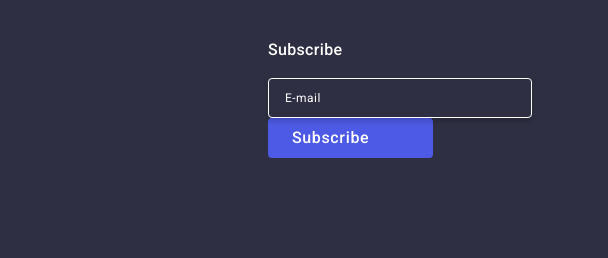
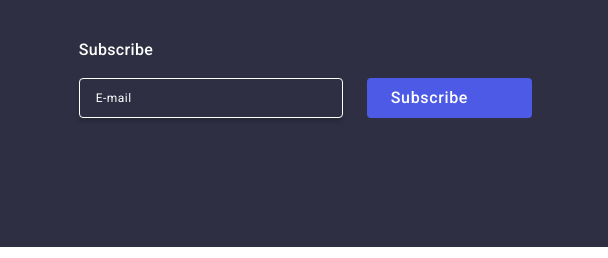
Before and after one commit to IvanKasich/goit-markup-hw-05, a plain HTML site: page index.html in a window 1280 px wide. Shown: the part 3245-3503 px from the top of the page, 672-1280 px from the left. Drawn offline with nearby package versions, Linux system fonts and the light colour scheme.

Commit message:
markup fix

```diff
--- a/css/styles.css
+++ b/css/styles.css
@@ -421,7 +421,7 @@ ol {
 .footer .soc-link:focus {
   background-color: #31d0aa;
 }
-.footer-form {
+.footer-form-wrap {
   margin-left: auto;
 }
 .footer-form-title {
@@ -432,10 +432,8 @@ ol {
   color: #fff;
   margin-bottom: 16px;
 }
-.footer-form-wrap {
-  display: flex;
-}
-.footer-label {
+
+.footer-form {
   display: flex;
   gap: 24px;
 }
@@ -464,11 +462,12 @@ ol {
   align-items: center;
   justify-content: center;
   flex-direction: row;
-  gap: 16px;
+
   border-radius: 4px;
   padding: 8px 24px;
-  width: 165px;
+  min-width: 165px;
   height: 40px;
+
   background-color: #4d5ae5;
   border: none;
   font-weight: 500;
@@ -481,6 +480,7 @@ ol {
   transition: background-color 250ms cubic-bezier(0.4, 0, 0.2, 1);
 }
 .footer-button-icon {
+  margin-left: 16px;
   fill: #fff;
 }
 .footer-form-btn:hover,
@@ -528,6 +528,7 @@ ol {
   position: absolute;
   top: 24px;
   right: 24px;
+  padding: 0;
   border-radius: 50%;
   background-color: #e7e9fc;
   border: 1px solid rgba(0, 0, 0, 0.1);
@@ -537,11 +538,13 @@ ol {
   justify-content: center;
   align-items: center;
   cursor: pointer;
-  transition: background-color 250ms cubic-bezier(0.4, 0, 0.2, 1);
+  transition: background-color 250ms cubic-bezier(0.4, 0, 0.2, 1),
+    border 250ms cubic-bezier(0.4, 0, 0.2, 1);
 }
 .modal-close:hover,
 .modal-close:focus {
   background-color: #404bbf;
+  border: none;
 }
 .modal-close:hover .modal-close-icon,
 .modal-close:focus .modal-close-icon {
--- a/index.html
+++ b/index.html
@@ -505,36 +505,48 @@
             </li>
           </ul>
         </div>
-        <div class="footer-form">
+        <div class="footer-form-wrap">
           <p class="footer-form-title">Subscribe</p>
 
+          <form class="footer-form">
             <label class="footer-label"
               ><input
                 type="email"
                 name="subscribe"
                 class="footer-form-input"
-              placeholder="E-mail" /></label
-          ><button type="button" class="footer-form-btn">
+                placeholder="E-mail"
+            /></label>
+
+            <button type="button" class="footer-form-btn" type="submit">
               Subscribe
               <svg class="footer-button-icon" width="24" height="24">
                 <use href="./images/icons.svg#icon-send"></use>
               </svg>
             </button>
+          </form>
         </div>
       </div>
     </footer>
     <div class="modal-overlay" data-modal>
       <div class="modal">
+        <form action="">
           <button class="modal-close" type="button" data-modal-close>
             <svg class="modal-close-icon" width="8" height="8">
               <use href="./images/icons.svg#icon-close"></use>
             </svg>
           </button>
-        <p class="modal-title">Leave your contacts and we will call you back</p>
+          <p class="modal-title">
+            Leave your contacts and we will call you back
+          </p>
           <div class="modal-wrap">
             <label for="user-name" class="modal-label">Name</label>
             <div class="modal-thumb">
-            <input class="modal-input" type="text" id="user-name" name="name" />
+              <input
+                class="modal-input"
+                type="text"
+                id="user-name"
+                name="name"
+              />
               <svg class="modal-input-icon" width="12" height="12">
                 <use href="./images/icons.svg#icon-name"></use>
               </svg>
@@ -600,7 +612,8 @@
               >
             </label>
           </div>
-        <button class="modal-button" type="button">Send</button>
+          <button class="modal-button" type="submit">Send</button>
+        </form>
       </div>
     </div>
     <script src="./js/modal.js"></script>
```
Lines whose indentation alone changed are shown as unchanged.
